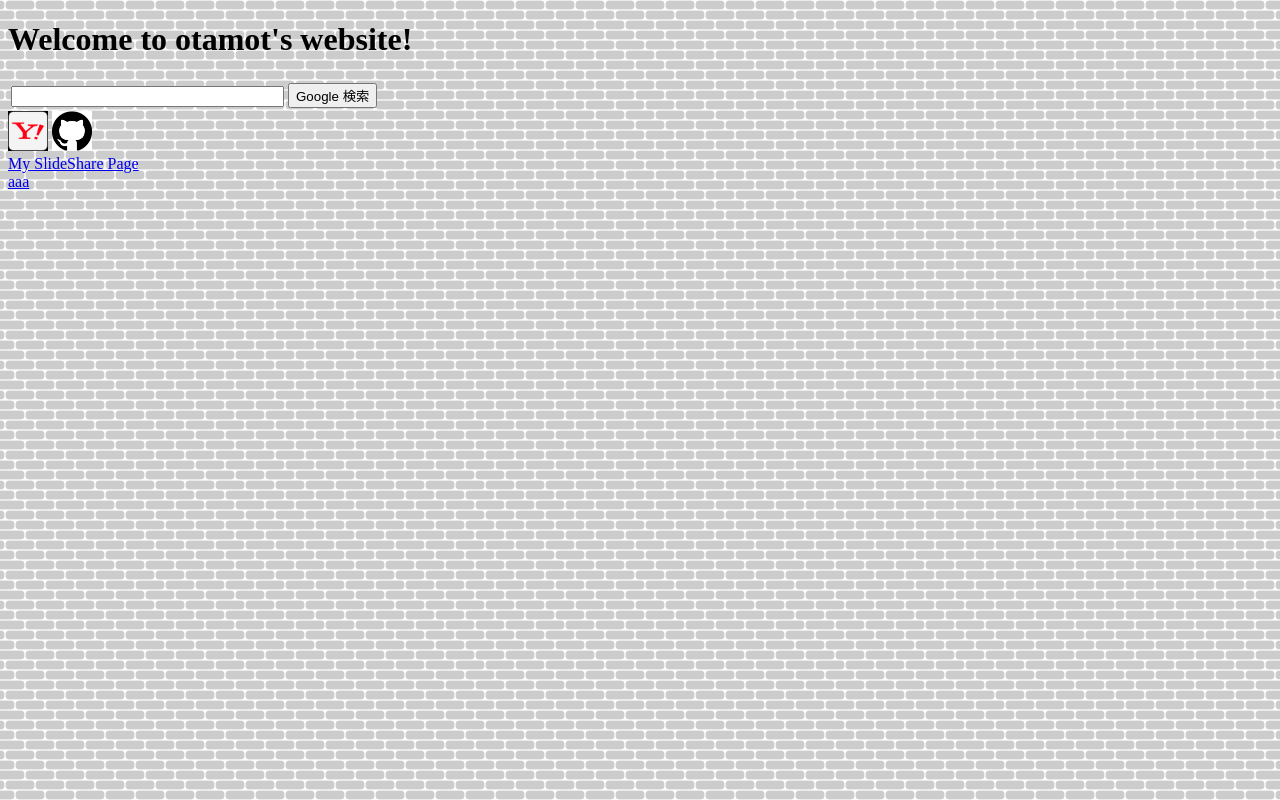
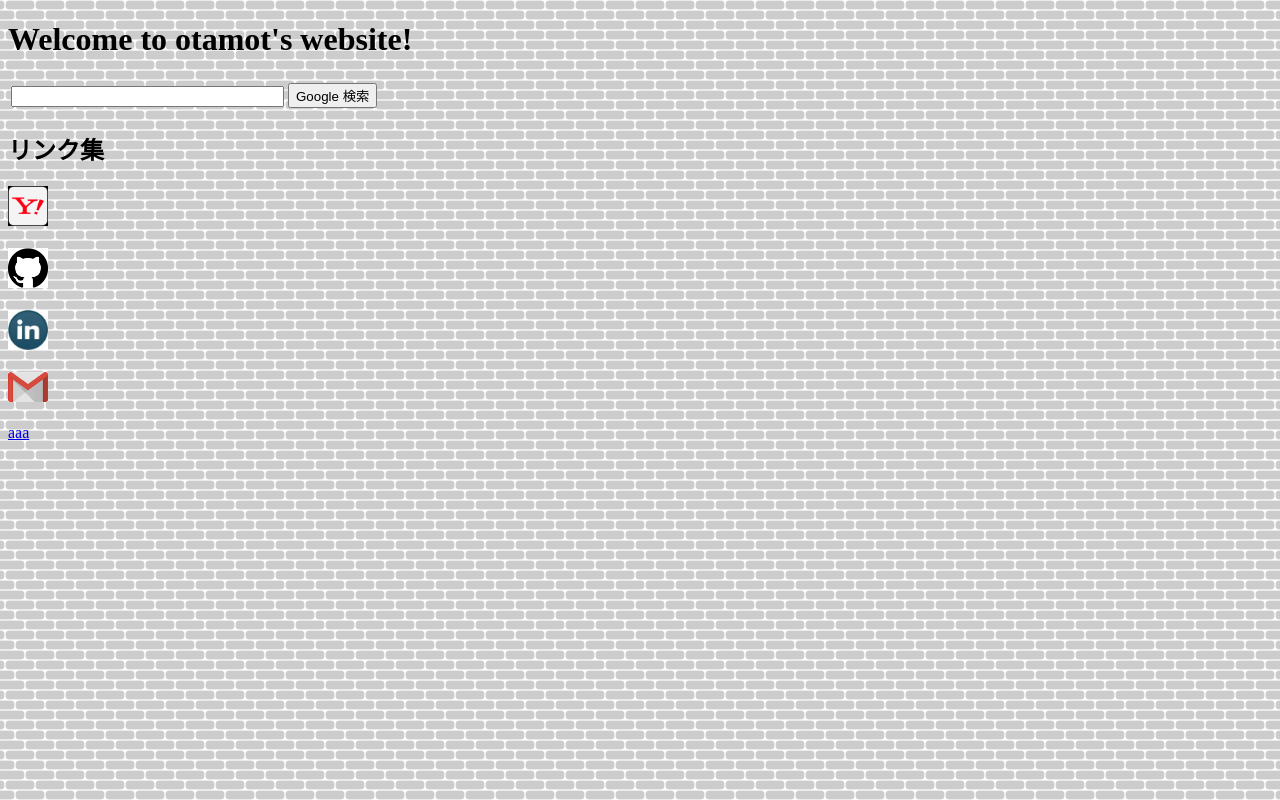
Before and after one commit to otamot/otamot.github.io, a plain HTML site: page index.html in a window 1280 px wide. Drawn offline with Linux system fonts and the light colour scheme.

Commit message:
edit link

```diff
--- a/index.html
+++ b/index.html
@@ -29,10 +29,13 @@
 
 
 
+    <h2>リンク集</h2>
+    <a href = "http://www.yahoo.co.jp"><img src = "yahoo.png" width = 40></a><br><br>
+    <a href = "https://github.com/otamot"><img src = "./github.jpg" width = 40></a><br><br>
+    <a href = "http://www.slideshare.net/tomo_otamot"><img src = "./slideshare.jpeg" width = 40></a><br><br>
+    <a href = "https://mail.google.com/"><img src = "./gmail.png" width = 40></a><br><br>
 
-    <a href = "http://www.yahoo.co.jp"><img src = "yahoo.png" width = 40></a>
-    <a href = "https://github.com/otamot"><img src = "./github.jpg" width = 40></a><br>
-    <a href = "http://www.slideshare.net/tomo_otamot">My SlideShare Page</a><br>
-    <a href = "./aaa.html">aaa</a><br>
+    <a href = "./aaa.html">aaa</a><br><br>
+
   </body>
 </html>
```
